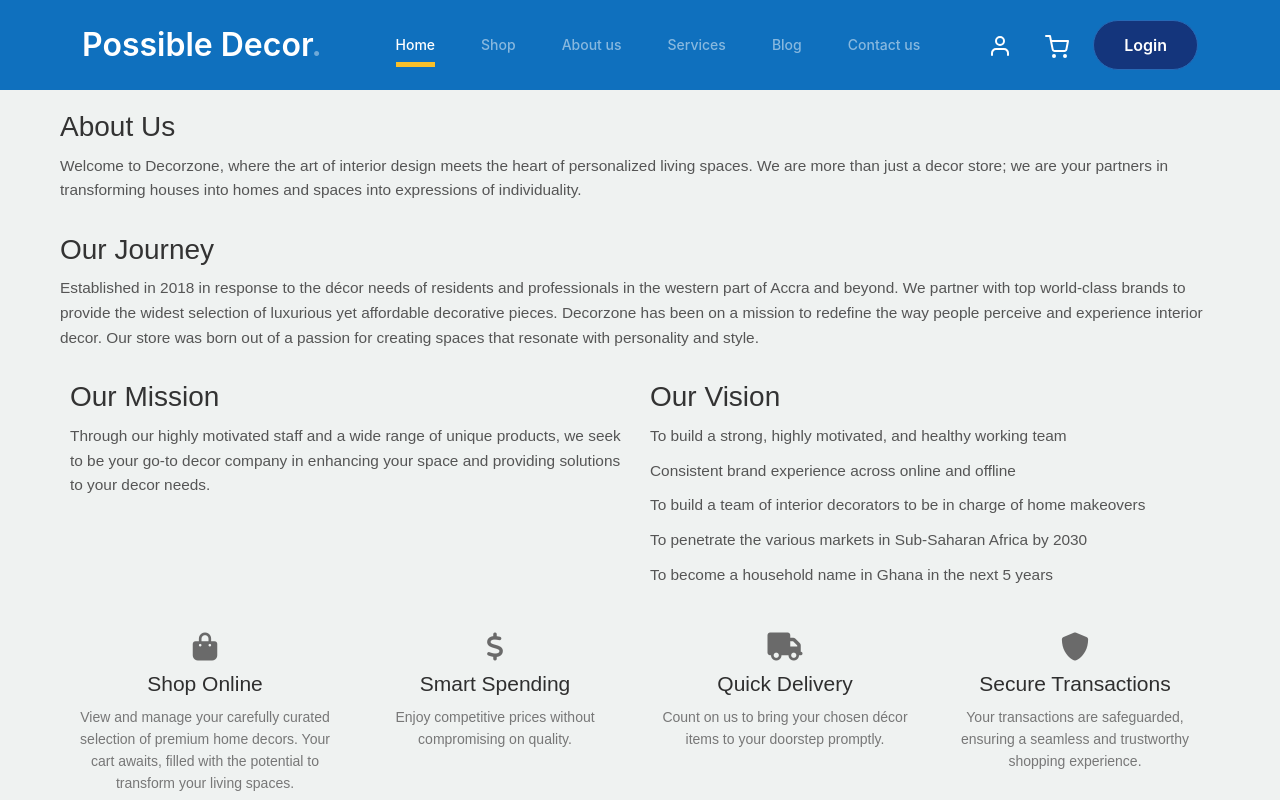
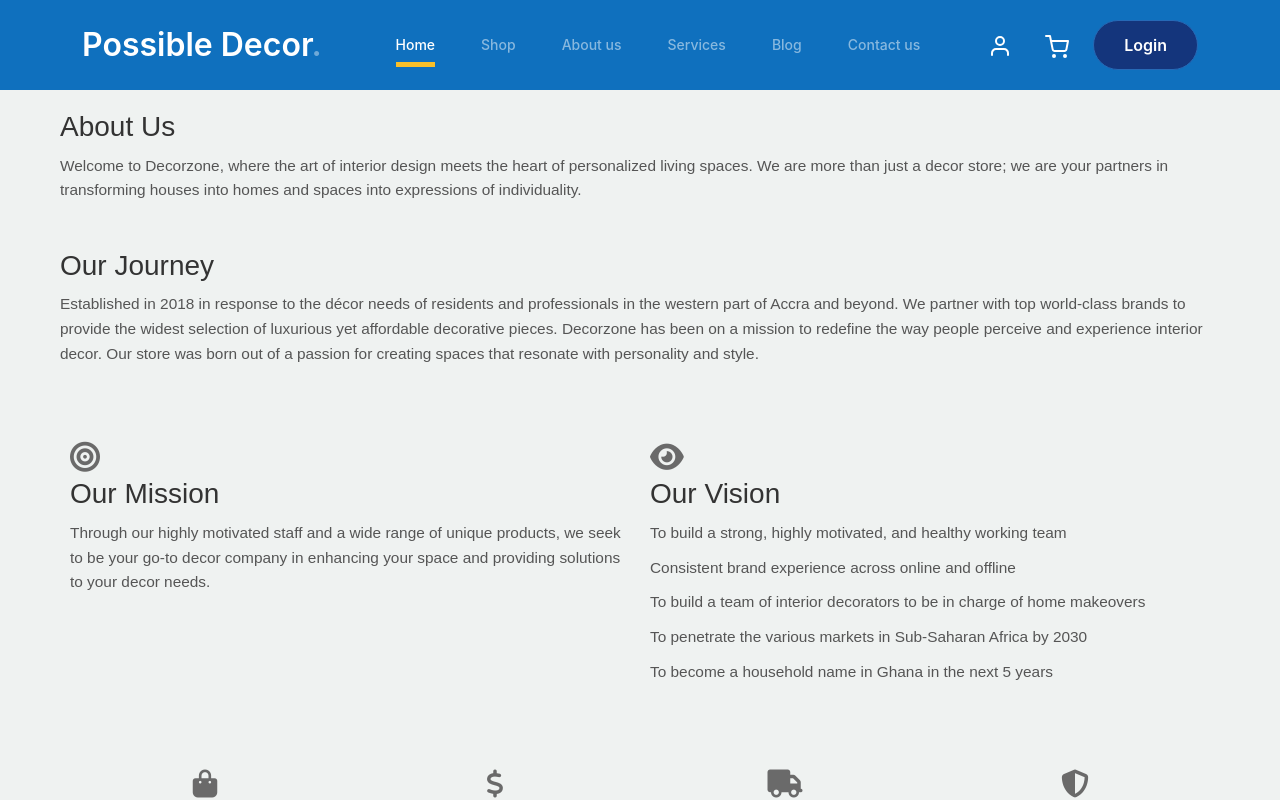
Before and after one commit to Caleb199521e/bootstrap_to_react, a React (Create React App) app: page /about in a window 1280 px wide. Shown: the top 800 px of the page. Built offline with nearby package versions, Linux system fonts and the light colour scheme.

Commit message:
"Updated index.html, Login.jsx, Wallclocks.jsx, about.css, about.jsx, and footer.jsx with changes to CSS imports, social media login buttons, navigation links, and footer icons."

```diff
--- a/public/index.html
+++ b/public/index.html
@@ -14,6 +14,7 @@
       <link href="https://cdnjs.cloudflare.com/ajax/libs/font-awesome/6.0.0-beta3/css/all.min.css" rel="stylesheet">
       <link href="assets/css/tiny-slider.css" rel="stylesheet">
       <link href="assets/css/style.css" rel="stylesheet">
+	  <link rel="stylesheet" href="https://cdnjs.cloudflare.com/ajax/libs/font-awesome/6.6.0/css/all.min.css">
       <title>Possible Decor</title>
   </head>
   <body>
--- a/src/Pages/Login.jsx
+++ b/src/Pages/Login.jsx
@@ -61,12 +61,9 @@ function Login() {
             </button>
             <div className="social-login">
               <button onClick={handleGoogleLogin} className="btn-google">
-                <i className="bx bxl-google"></i> Sign in with Google
+              <i class="fa-brands fa-google"></i> Sign in with Google
               </button>
-              <button onClick={handleFacebookLogin} className="btn-facebook">
-                <i className="bx bxl-facebook"></i> Sign in with Facebook
-              </button>
-            </div>
+              </div>
             <div className="register-link">
               <p>
                 Don't have an account?{' '}
@@ -111,12 +108,9 @@ function Login() {
             </button>
             <div className="social-login">
               <button onClick={handleGoogleLogin} className="btn-google">
-                <i className="bx bxl-google"></i> Sign up with Google
+              <i class="fa-brands fa-google"></i>Sign up with Google
               </button>
-              <button onClick={handleFacebookLogin} className="btn-facebook">
-                <i className="bx bxl-facebook"></i> Sign up with Facebook
-              </button>
-            </div>
+              </div>
             <div className="register-link">
               <p>
                 Already have an account?{' '}
--- a/src/Pages/Wallclocks.jsx
+++ b/src/Pages/Wallclocks.jsx
@@ -32,7 +32,7 @@ function Wallclocks() {
         <li><a href="/Sheets">Marble Sheets</a></li>
         <li><a href="/vases">Vases</a></li>
         <li><a href="/wallclocks">Wall Clocks</a></li>
-        <li><a href="/decorAccessories">Decor Accessories</a></li>
+        <li><a href="/Accessories">Decor Accessories</a></li>
         <li><a href="/shelves">Shelves</a></li>
         {/* Add more categories as needed */}
       </ul>
--- a/src/Pages/about.css
+++ b/src/Pages/about.css
@@ -3,6 +3,24 @@
     max-width: 1200px;
     margin: 0 auto;
     font-family: Arial, sans-serif;
+
+  }
+
+  .about-section{
+    display: flex;
+    justify-content: space-evenly;
+    margin-bottom: 30px;
+    flex-wrap: wrap;
+
+  }
+
+  .about-header{
+    margin-right: 30px;
+    width: 100%;
+  }
+
+  .about-journey{
+    width: 100%;
   }
 
   .about-header, .about-journey, .mission, .vision {
@@ -30,11 +48,15 @@
     margin-bottom: 10px;
   }
 
+  .vision i ,.mission i{
+    font-size: 30px;
+  }
+
   .mission-vision-section {
     display: flex;
     justify-content: space-between;
-    margin-bottom: 30px;
-  }
+    margin-bottom: 70px;
+ }
 
   .mission, .vision {
     flex: 1;
--- a/src/Pages/about.jsx
+++ b/src/Pages/about.jsx
@@ -2,7 +2,8 @@ import React from 'react'
 import './about.css';
 function About() {
   return (
-    <div><div className="about-page">
+    <div>
+      <div className="about-page">
     <section className="about-section">
       <div className="about-header">
         <h1>About Us</h1>
@@ -19,13 +20,16 @@ function About() {
     </section>
     <section className="mission-vision-section">
       <div className="mission">
+      <i className="fa-solid fa-bullseye"></i>
         <h2>Our Mission</h2>
         <p>
           Through our highly motivated staff and a wide range of unique products, we seek to be your go-to decor company in enhancing your space and providing solutions to your decor needs.
         </p>
       </div>
       <div className="vision">
+      <i className="fa-solid fa-eye"></i>
         <h2>Our Vision</h2>
+
         <ul>
           <li>To build a strong, highly motivated, and healthy working team</li>
           <li>Consistent brand experience across online and offline</li>
--- a/src/components/footer.jsx
+++ b/src/components/footer.jsx
@@ -71,7 +71,8 @@ function footer() {
                 </li>
                 <li>
                   <a href="#">
-                    <span className="fa fa-brands fa-twitter"></span>
+                    {/* <span className="fab fa-twitter"></span> */}
+                    <i className="fab fa-x-twitter"></i>
                   </a>
                 </li>
                 <li>
```
